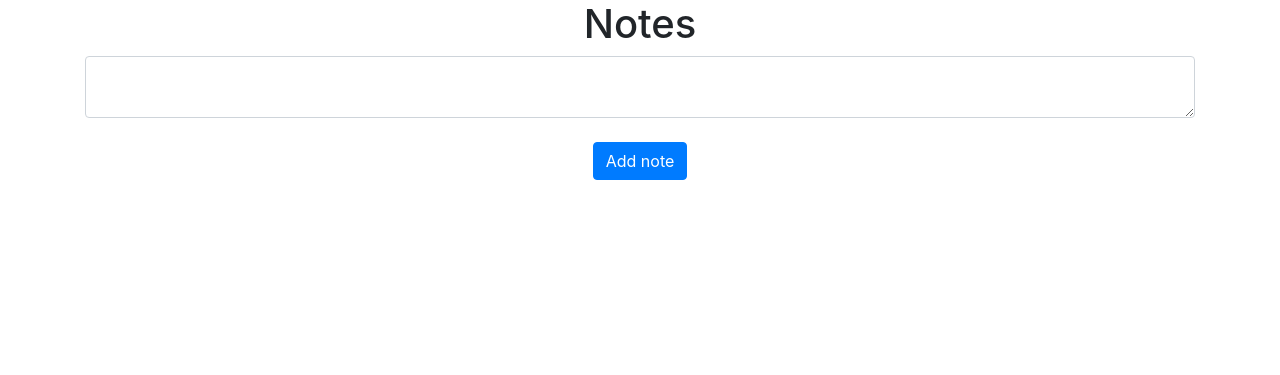
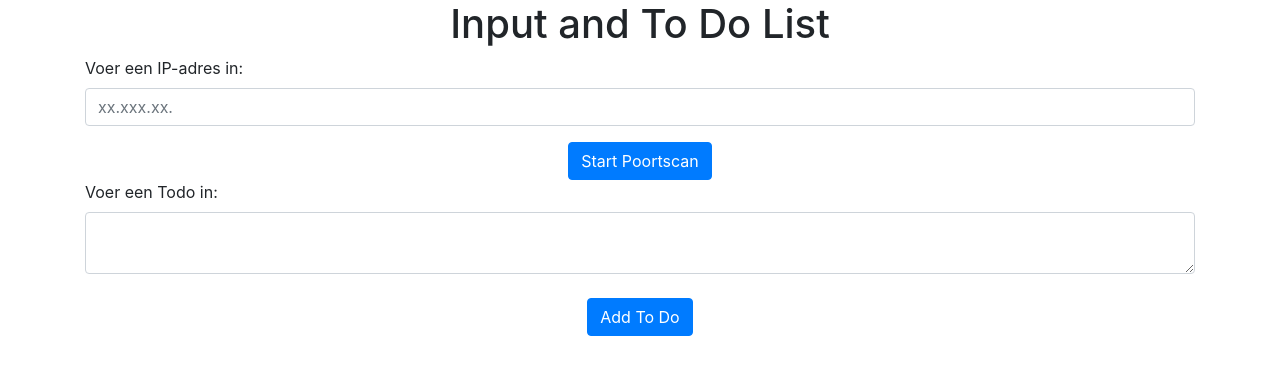
Before and after one commit to Va5c0o/safety--scanner, a Flask app: page / in a window 1280 px wide. Shown: the part 56-431 px from the top of the page. Run offline with Flask 3, Linux system fonts and the light colour scheme; a user stored in the database is signed in; some libraries are stand-ins or nearby versions.

Commit message:
Formulier veld toevoegen met voor ip te scannen

```diff
--- a/website/static/index.js
+++ b/website/static/index.js
@@ -3,6 +3,6 @@ function deleteNote(noteId){
     method: 'POST',
     body: JSON.stringify({noteId: noteId})
   }).then((_res) => {
-    windows.location.href="/";
+    window.location.href="/";
   });
 }
--- a/website/templates/base.html
+++ b/website/templates/base.html
@@ -15,13 +15,13 @@
     <div class="collapse navbar-collapse" id="navbar">
       <div class="navbar-nav">
         <!-- Dit zorgt ervoor wat de user krijgt te zien als die is ingelogd -->
-        {%if user.is_authenticated%}
+        {% if user.is_authenticated %}
         <a class="nav-item nav-link" id="home" href="/">Home</a>
-        <a class="nav-item nav-link" id="logOut" href="/logout">Logout</a>
-        {%else%}
+        <a class="nav-item nav-link" id="logout" href="/logout">Logout</a>
+        {% else %}
         <a class="nav-item nav-link" id="login" href="/login">Login</a>
-        <a class="nav-item nav-link" id="signUp" href="/signup">Sign up</a>
-        {%endif%}
+        <a class="nav-item nav-link" id="signUp" href="/signup">Sign Up</a>
+        {% endif %}
       </div>
     </div>
   </nav>
--- a/website/templates/index.html
+++ b/website/templates/index.html
@@ -1,20 +1,31 @@
-{% extends "base.html" %} {% block title %}Home{% endblock %}
-{% block content %}
-<h1 align="center">Notes</h1>
+{% extends "base.html" %} {% block title %}Home{% endblock %} {% block content
+  %}
+  <h1 align="center">Input and To Do List</h1>
+  <form method="POST" action="{{ url_for('views.scan') }}">
+    <div class="form-group">
+      <label for="ipAddress">Voer een IP-adres in:</label>
+      <input type="text" id="ipAddress" name="ipAddress" class="form-control" placeholder="xx.xxx.xx.">
+    </div>
+    <div class="text-center">
+      <button type="submit" class="btn btn-primary">Start Poortscan</button>
+    </div>
+  </form>
   <ul class="list-group list-group-flush" id="notes">
-  {%for note in user.notes%}
-  <li class="list-group-item">{{note.data}}
-    <button type="button" class="close" onclick="deleteNote({{note.id}})">
+    <label for="ipAddress">Voer een Todo in:</label>
+    {% for note in user.notes %}
+    <li class="list-group-item">
+      {{ note.data }}
+      <button type="button" class="close" onClick="deleteNote('{{ note.id }}')">
         <span aria-hidden="true">&times;</span>
       </button>
     </li>
-  {%endfor%}
+    {% endfor %}
   </ul>
-<form action="" method="POST">
+  <form method="POST">
     <textarea name="note" id="note" class="form-control"></textarea>
-  <br/>
+    <br />
     <div align="center">
-    <button type="submit" class="btn btn-primary">Add note</button>
+      <button type="submit" class="btn btn-primary">Add To Do</button>
     </div>
   </form>
   {% endblock %}
--- a/website/views.py
+++ b/website/views.py
@@ -1,34 +1,74 @@
-from flask import Blueprint, render_template, request, flash
-from flask_login import login_user, login_required, logout_user, current_user
+from flask import Blueprint, render_template, request, flash, jsonify, redirect, url_for
+from flask_login import login_required, current_user
 from .models import Note
 from . import db
 import json
+import subprocess
 
 views = Blueprint('views', __name__)
+
 
 @views.route('/', methods=['GET', 'POST'])
 @login_required
 def home():
-  if request.method == 'POST':
-    note = request.form.get('note')
+    if request.method == 'POST':
+        note = request.form.get('note')#Gets the note from the HTML
 
-    if len(note) < 1:
-      flash('Note is too short!', category='error')
-    else:
-      new_note = Note(data=note, user_id=current_user.id)
-      db.session.add(new_note)
-      db.session.commit()
-      flash('Note added', category='success')
+        if len(note) < 1:
+            flash('Note is too short!', category='error')
+        else:
+            new_note = Note(data=note, user_id=current_user.id)  #providing the schema for the note
+            db.session.add(new_note) #adding the note to the database
+            db.session.commit()
+            flash('Note added!', category='success')
 
-  return render_template("index.html", user=current_user)
+    return render_template("index.html", user=current_user)
+
 
 @views.route('/delete-note', methods=['POST'])
+@login_required
 def delete_note():
-  note = json.loads(request.data)
-  noteId = note['noteId']
-  note = Note.query.get(noteId)
-  if note:
-    if note.user_id == current_user.id:
-      db.session.delete(note)
-      db.session.commit()
-  return jsonify({})
+    note = json.loads(request.data) # this function expects a JSON from the INDEX.js file
+    noteId = note['noteId']
+    note = Note.query.get(noteId)
+    if note:
+        if note.user_id == current_user.id:
+            db.session.delete(note)
+            db.session.commit()
+
+    return jsonify({})
+
+@views.route('/scan', methods=['POST'])
+@login_required
+def scan():
+    ip_address = request.form['ipAddress']
+    command = f'nmap {ip_address}'  # Voer de nmap-scan uit met het ingevoerde IP
+    result = subprocess.run(command, shell=True, capture_output=True, text=True)
+
+    # Je zou hier de resultaten kunnen verwerken en doorsturen naar de resultatenpagina
+    # Maar je moet het resultaat eerst aan de sjabloon doorgeven
+    scan_results = result.stdout  # Voorbeeld: result.stdout bevat de uitvoer van de scan
+
+    # Haal de huidige gebruiker op voor doorgeven aan de sjabloon
+    user = current_user
+
+    # Stuur de resultaten naar de resultatenpagina en geef de user door
+    return render_template('results.html', scan_results=scan_results, user=user)
+
+
+@views.route('/port_scan', methods=['POST'])
+@login_required
+def port_scan():
+    ip_address = request.form['ipAddressPort']
+    command = f'nmap {ip_address}'  # Voer de nmap-scan uit met het ingevoerde IP voor de poortscan
+    result = subprocess.run(command, shell=True, capture_output=True, text=True)
+    # Verwerk de resultaten, sla op en doorsturen naar een nieuwe pagina met de scanresultaten
+
+    # Stuur door naar een nieuwe pagina met de resultaten van de poortscan
+    return redirect(url_for('views.show_port_scan_results'))
+
+@views.route('/results')
+@login_required
+def show_port_scan_results():
+    # Hier toon je de resultaten van de poortscan aan de gebruiker
+    return render_template('base.html')
```
Also changed, not shown: website/auth.py (+42 -40 lines), website/templates/results.html (added, +7 -0 lines), instance/database.db, 1 other file. Lines whose indentation alone changed are shown as unchanged.
